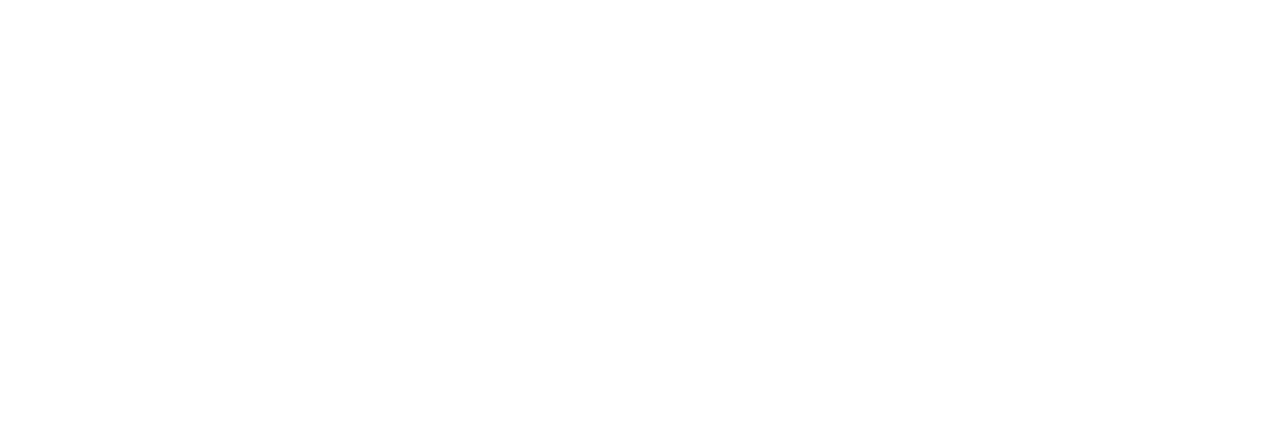
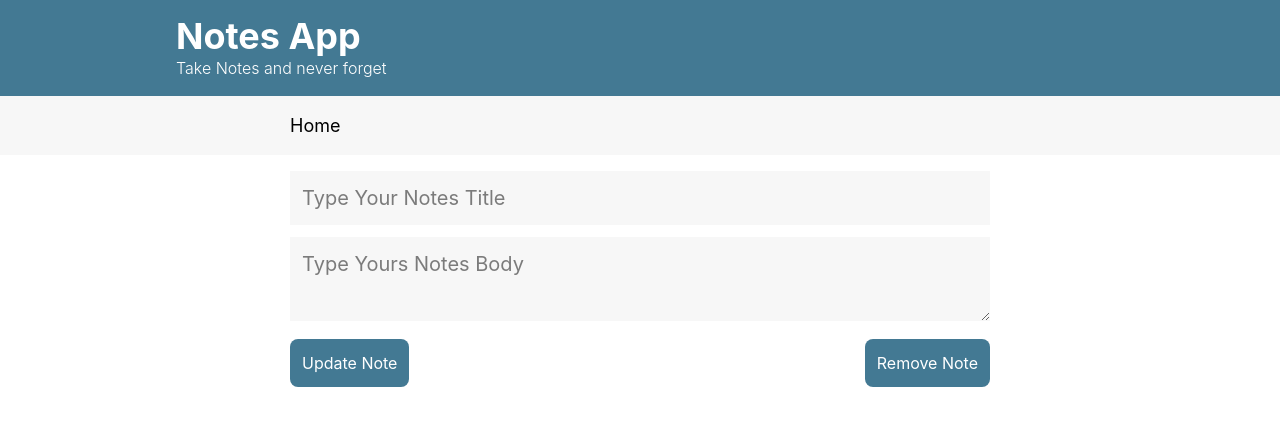
Before and after one commit to uzmanoor123/my-notes-app, a React (Vite) app: page /notes/1 in a window 1280 px wide. Before the commit this address had no page. Shown: the top 426 px of the page. Built offline with nearby package versions, Linux system fonts and the light colour scheme.

Commit message:
update and delete function are added

```diff
--- a/src/App.jsx
+++ b/src/App.jsx
@@ -1,15 +1,15 @@
 import { BrowserRouter, Routes, Route } from 'react-router-dom';
-import Home from "../Pages/Home"
-import Notes from "../Pages/Notes"
+import Home from "./Pages/Home"
+import Notes from "./Pages/Notes"
 function App() {
-
 
   return (
     <>
     <BrowserRouter>
       <Routes>
         <Route path="/" element={<Home />} />
-        <Route path="/notes" element={<Notes />} />
+              <Route path="/notes" element={<Notes />} />
+        <Route path="/notes/:id" element={<Notes />} />
       </Routes>
     </BrowserRouter>
     </>
--- a/src/Components/NoteItem.jsx
+++ b/src/Components/NoteItem.jsx
@@ -1,9 +1,20 @@
-const NoteItem = ({title, description, date}) => {
-    return <div className="bg-[#F7F7F7] p-4 rounded">
+import { useNavigate } from "react-router-dom";
+const NoteItem = ({ id, title, description, date }) => {
+    const navigate = useNavigate();
+
+    return (
+        <div
+            onClick={() => {
+                navigate(`/notes/${id}`);
+               console.log(id)
+            }}
+            className="bg-[#F7F7F7] p-4 rounded cursor-pointer"
+        >
             <div className="titleCard">{title} </div>
-            <div className="descriptionCard">  {description} </div>
+            <div className="descriptionCard"> {description} </div>
             <div> {date}</div>
-    </div>;
-}
+        </div>
+    );
+};
 
 export default NoteItem;
--- a/src/Pages/Home.jsx
+++ b/src/Pages/Home.jsx
@@ -17,7 +17,7 @@
       <div className="ContainerDivs py-4 max-w-[800px]  gap-3 flex flex-col mx-auto" id="notesContainer">
         {
           notes.map((note) => (
-           <NoteItem  key = {note.id} title={note.title}  description={note.description} date={new Date (note.createdAt).toLocaleString() } />
+           <NoteItem  key = {note.id} id={note.id} title={note.title}  description={note.description} date={new Date (note.updatedAt).toLocaleString() } />
           )) }
     </div>
       <Link to="/notes"
--- a/src/Pages/Notes.jsx
+++ b/src/Pages/Notes.jsx
@@ -1,19 +1,30 @@
 import NotesNavbar from "../Components/NotesNavbar";
 import Header from "../Components/Header";
-import { useState } from "react";
+import { useEffect, useState } from "react";
+import { useParams, useNavigate } from "react-router-dom";
 
 let notes = JSON.parse(localStorage.getItem("notes")) || [];
 const Notes = () => {
+
   const [title, setTitle] = useState("");
   const [description, setDescription] = useState("");
+  const navigate = useNavigate();
+  const { id } = useParams();
+    const isEditMode = Boolean(id);
+  let currentNote = notes.find((note) => note.id == id);
+  useEffect(() => {
+    if (currentNote) {
+      setTitle(currentNote.title);
+      setDescription(currentNote.description);
+    }
+  }, [currentNote]);
 
   const handleAddNotes = (event) => {
     event.preventDefault();
-    const Title = document.getElementById("title").value;
-    const Description = document.getElementById("description").value;
+
     let note = {
-      title: Title,
-      description: Description,
+      title: title,
+      description: description,
       createdAt: Date.now(),
       updatedAt: Date.now(),
       id: crypto.randomUUID(),
@@ -24,6 +35,18 @@
     window.location.href = "http://localhost:5173/";
   };
 
+  const  updateNote=() => {
+    currentNote.title = title;
+    currentNote.description = description;
+    currentNote.updatedAt = Date.now();
+    localStorage.setItem("notes", JSON.stringify(notes));
+    navigate("/");
+  }
+  const deleteNote = () => {
+  notes = notes.filter((note)=> note.id !== id);
+  localStorage.setItem("notes", JSON.stringify(notes) );
+  navigate("/");
+};
 
   return (
     <>
@@ -55,29 +78,32 @@
               ></textarea>
             </div>
             <div className="flex justify-between">
+              {!isEditMode && (
                 <button
                   type="submit"
-                id="addBtn"
                   className="bg-[#437993] p-3 rounded-[8px] hover:cursor-pointer mt-3 text-white"
                 >
-                Add Notes
+                  Add Note
                 </button>
+              )}
+              {isEditMode && (
                 <button
                   type="button"
-                onClick="updateNote()"
-                id="updateBtn"
-                className="bg-[#437993] p-3 rounded-[8px] hover:cursor-pointer mt-3 text-white hidden"
+                  onClick={updateNote}
+                  className="bg-[#437993] p-3 rounded-[8px] hover:cursor-pointer mt-3 text-white"
                 >
                   Update Note
                 </button>
+              )}
+              {isEditMode && (
                 <button
                   type="button"
-                id="deleteBtn"
-                onClick="deleteNote()"
-                className="bg-[#437993] p-3 rounded-[8px] hover:cursor-pointer mt-3 text-white hidden"
+                  onClick={deleteNote}
+                  className="bg-[#437993] p-3 rounded-[8px] hover:cursor-pointer mt-3 text-white "
                 >
                   Remove Note
                 </button>
+              )}
             </div>
           </form>
         </main>
```
Lines whose indentation alone changed are shown as unchanged.
